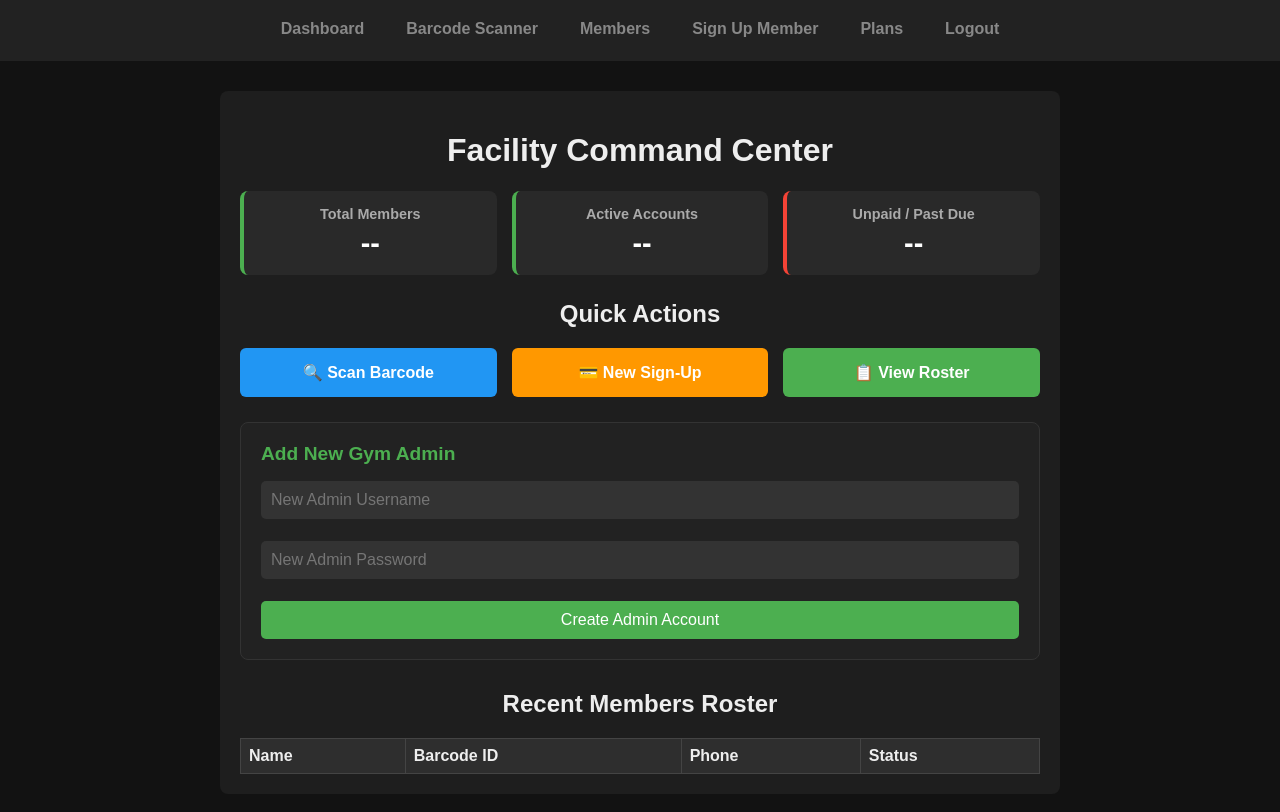
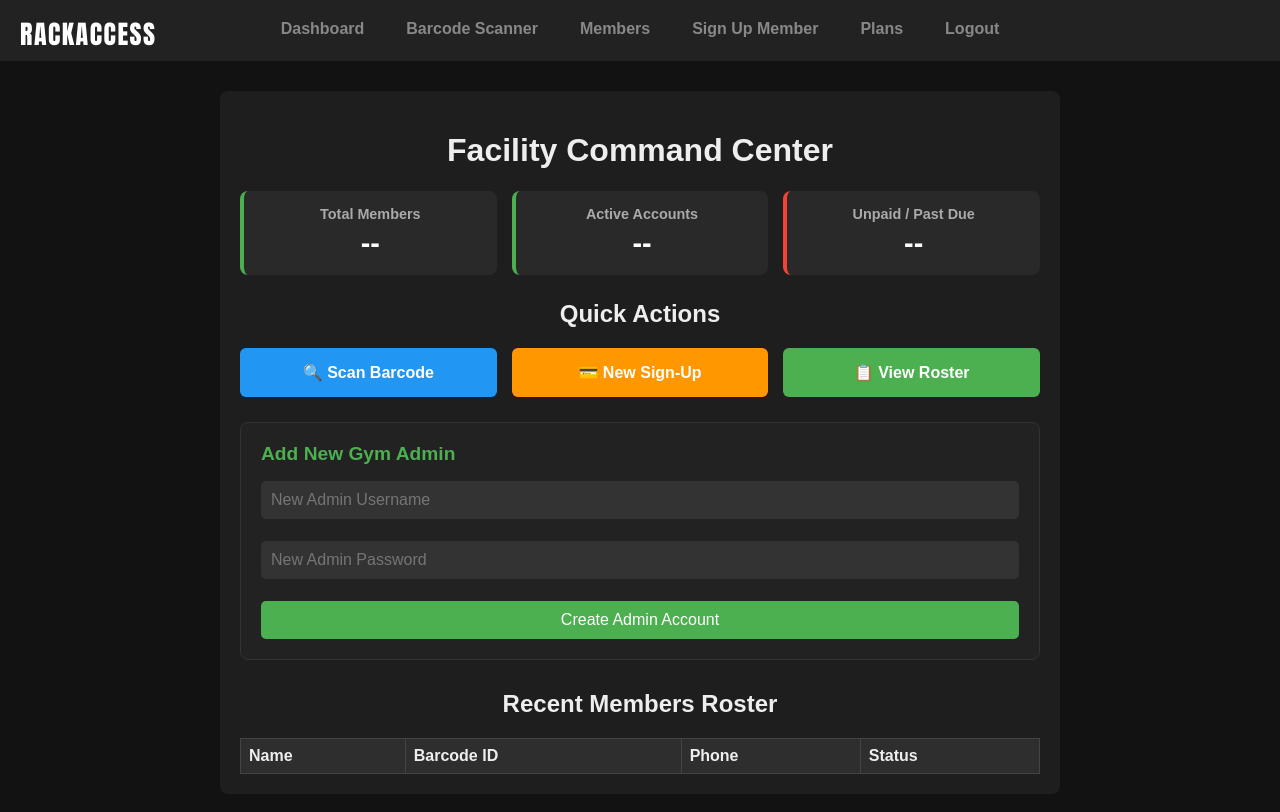
Before and after one commit to HaydenO122/RackAccess, a website: page public/dashboard.html in a window 1280 px wide. Drawn offline with Linux system fonts and the light colour scheme; no server answers.

Commit message:
Include app.js in HTML files for brand injection

```diff
--- a/public/dashboard.html
+++ b/public/dashboard.html
@@ -143,5 +143,6 @@
     }
     loadDashboardData();
   </script>
+  <script src="/app.js"></script>
 </body>
 </html>
```
